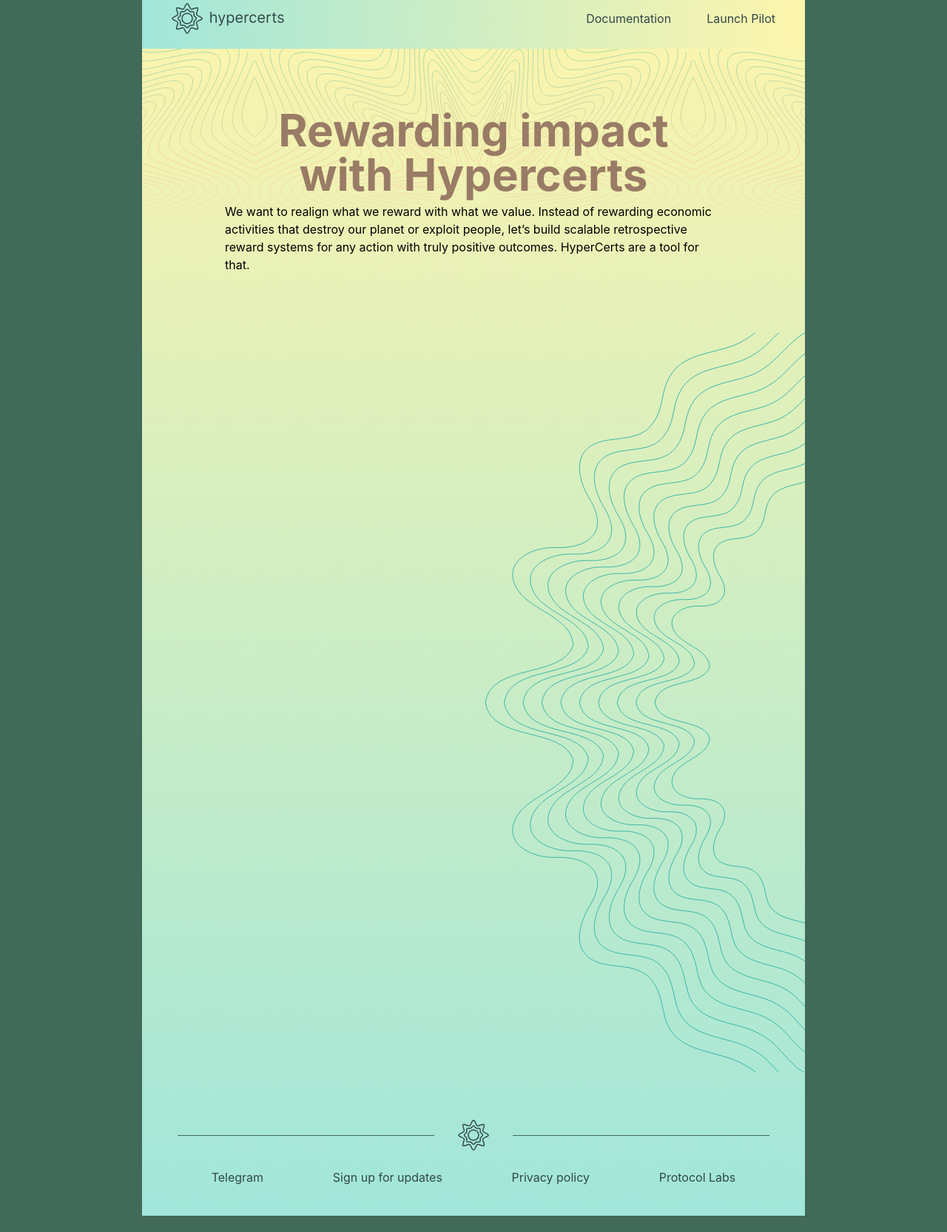
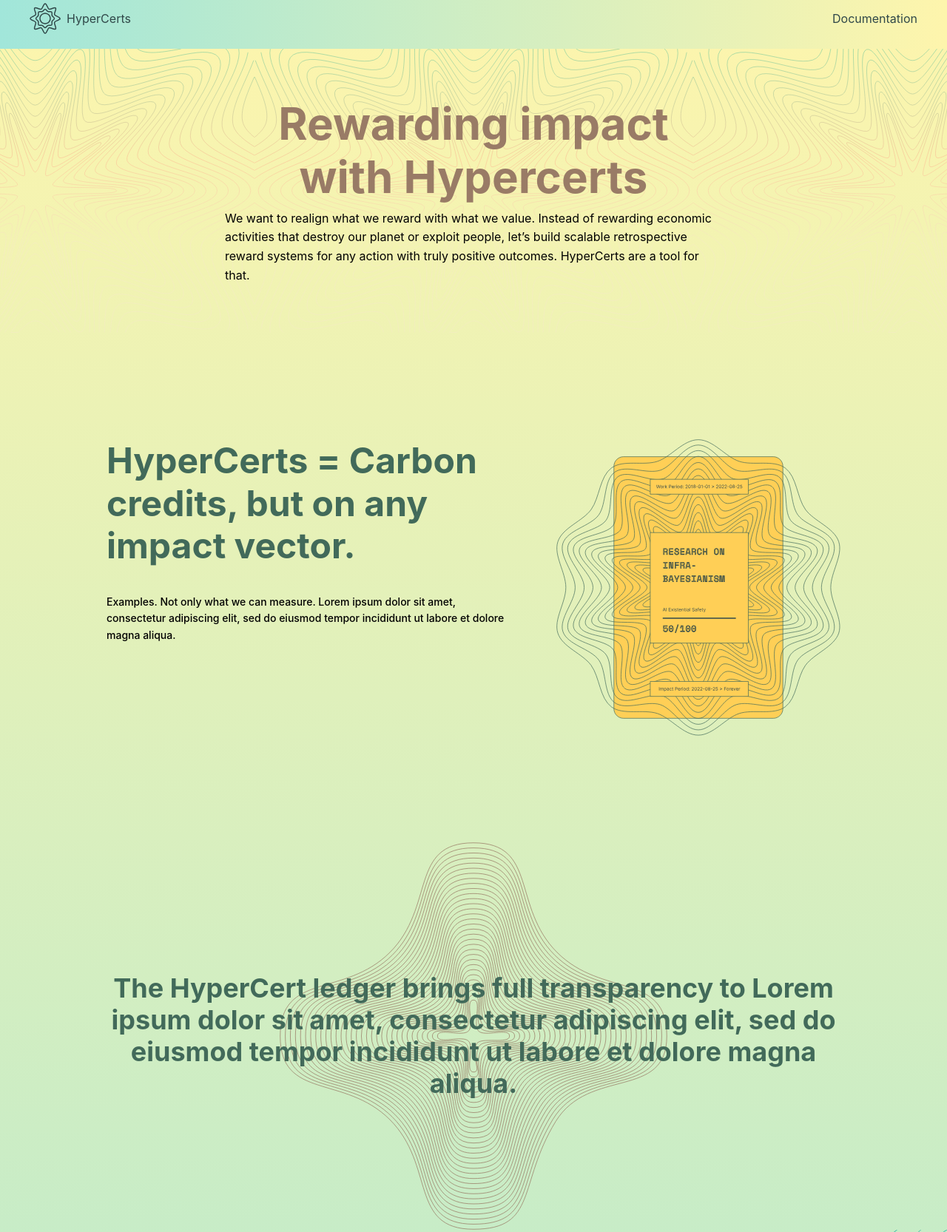
Before and after one commit to Network-Goods/hypercerts-landing, a Gatsby site: page / in a window 1280 px wide. Shown: the part 16-1682 px from the top of the page at 74% size. Before the commit the page ends 1660 px from the top, so only its background shows below. Built offline with nearby package versions, Linux system fonts and the light colour scheme; Gatsby itself is replaced by a stand-in of ours.

Commit message:
feat: adds claim section and first feature

```diff
--- a/src/components/Footer.tsx
+++ b/src/components/Footer.tsx
@@ -16,18 +16,30 @@
           </a>
         </li>
         <li>
-          <a className="cursor-pointer" href="/">
+          <a
+            className="cursor-pointer"
+            href="https://forms.gle/ACe4doFJh7bW9nac7"
+            target="_bla"
+          >
             Sign up for updates
           </a>
         </li>
         <li>
-          <a className="cursor-pointer" href="/">
+          <a
+            className="cursor-pointer"
+            target="_blank"
+            href="https://protocol.ai/legal/#privacy-policy"
+          >
             Privacy policy
           </a>
         </li>
         <li>
-          <a className="cursor-pointer" href="/">
-            Protocol Labs
+          <a
+            className="cursor-pointer"
+            target="_blank"
+            href="https://protocol.ai/legal/#terms-of-service"
+          >
+            Terms &amp; Conditions
           </a>
         </li>
       </ul>
--- a/src/components/Header.tsx
+++ b/src/components/Header.tsx
@@ -3,13 +3,15 @@
 
 export default function Header() {
   return (
-    <header className=" bg-gradient-to-r from-backgreen to-backsun py-5 px-10 flex flex-row justify-between text-copy">
-      <Link to="/">
-        <img alt="Hypercerts logo" height={16} src="logo-text.svg" />
+    <header className="bg-gradient-to-r from-backgreen to-backsun py-5 px-10 flex flex-row justify-between text-copy">
+      <Link to="/" className="flex flex-row items-center space-x-2">
+        <img alt="Hypercerts logo" height={16} src="logo.svg" />
+        <span>HyperCerts</span>
       </Link>
+
       <ul className="flex-row flex space-x-12 items-center">
         <li className=" cursor-pointer">Documentation</li>
-        <li className=" cursor-pointer">Launch Pilot</li>
+        {/* <li className=" cursor-pointer">Launch Pilot</li> */}
       </ul>
     </header>
   )
--- a/src/components/Layout.tsx
+++ b/src/components/Layout.tsx
@@ -25,7 +25,7 @@
 
   return (
     <>
-      <div className="mx-auto max-w-4xl bg-gradient-to-b from-backsun to-backgreen">
+      <div className="mx-auto max-w-7xl bg-gradient-to-b from-backsun to-backgreen">
         <Header />
         <main>{children}</main>
         <Footer />
--- a/src/pages/index.tsx
+++ b/src/pages/index.tsx
@@ -6,24 +6,59 @@
 const IndexPage = () => (
   <Layout>
     <Seo title="Home" />
-    <div
+    <section
+      id="hero"
       className="flex flex-col h-96 items-center justify-center bg-contain bg-top p-8"
       style={{
         backgroundImage: "url(hero-background.svg)",
       }}
     >
-      <h1 className="text-4xl mb-8 sm:mb-2 sm:text-6xl font-bold text-center text-bark">
+      <h1 className="text-4xl mb-5 sm:mb-2 sm:text-6xl font-bold text-center text-bark !leading-headline">
         Rewarding impact
         <br /> with Hypercerts
       </h1>
-      <p className=" max-w-2xl">
+      <p className=" max-w-2xl leading-paragraph">
         We want to realign what we reward with what we value. Instead of
         rewarding economic activities that destroy our planet or exploit people,
         let’s build scalable retrospective reward systems for any action with
         truly positive outcomes. HyperCerts are a tool for that.
       </p>
+    </section>
+    <section
+      id="features"
+      className=" p-36 flex flex-row space-x-16 space-x-reverse"
+    >
+      <img src="example-token.svg" className=" max-w-sm order-2" />
+      <div className="order-1">
+        <h2 className="font-bold text-5xl text-evergreen leading-headline mb-9">
+          HyperCerts = Carbon credits, but on any impact vector.
+        </h2>
+        <p className="text-sm font-medium leading-paragraph">
+          Examples. Not only what we can measure. Lorem ipsum dolor sit amet,
+          consectetur adipiscing elit, sed do eiusmod tempor incididunt ut
+          labore et dolore magna aliqua.
+        </p>
+      </div>
+    </section>
+    <section
+      id="claim"
+      className="flex flex-col items-center justify-center bg-no-repeat bg-contain bg-center"
+      style={{
+        backgroundImage: "url(claim-background.svg)",
+      }}
+    >
+      <h2 className="md:px-36 my-44 text-2xl sm:text-4xl font-bold text-center text-evergreen !leading-headline">
+        The HyperCert ledger brings full transparency to Lorem ipsum dolor sit
+        amet, consectetur adipiscing elit, sed do eiusmod tempor incididunt ut
+        labore et dolore magna aliqua.
+      </h2>
+    </section>
+    <div
+      className=" h-[1000px] bg-no-repeat bg-right"
+      style={{ backgroundImage: "url(body-background.svg)" }}
+    >
+      &nbsp;
     </div>
-    <div className=" h-[1000px] bg-no-repeat bg-right" style={{ backgroundImage: 'url(body-background.svg)'}}>&nbsp;</div>
   </Layout>
 )
 
--- a/tailwind.config.js
+++ b/tailwind.config.js
@@ -5,7 +5,7 @@
     "./src/components/**/*.{js,jsx,ts,tsx}",
   ],
   theme: {
-    extend: {},
+    extend: { lineHeight: { headline: "1.2", paragraph: "1.6" } },
     colors: {
       transparent: "transparent",
       current: "currentColor",
```
Also changed, not shown: static/bridge.svg (added), static/claim-background.svg (added), static/example-token.svg (added), static/high-potential.svg (added), static/recurring.svg (added).
